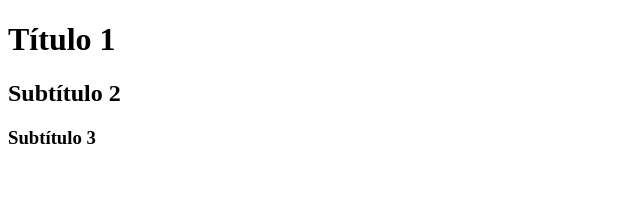
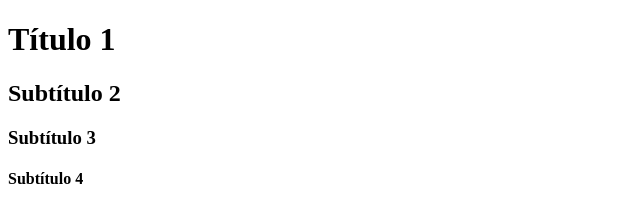
Before and after one commit to curso-github-practica/practica_repositorio2, a plain HTML site: page index.html in a window 1280 px wide. Shown: the whole page, without its empty margins (0-640 px from the left). Drawn offline with Linux system fonts and the light colour scheme.

Commit message:
Agregado Subtítulo 4

```diff
--- a/index.html
+++ b/index.html
@@ -9,5 +9,6 @@
     <h1>Título 1</h1>
     <h2>Subtítulo 2</h2>
     <h3>Subtítulo 3</h3>
+    <h4>Subtítulo 4</h4>
 </body>
 </html>
```
